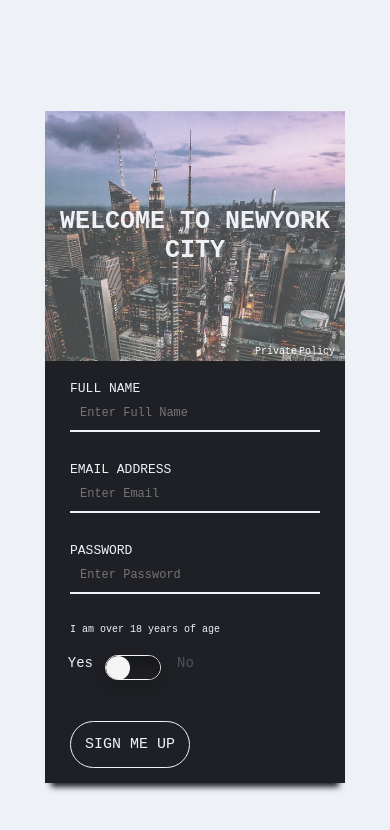
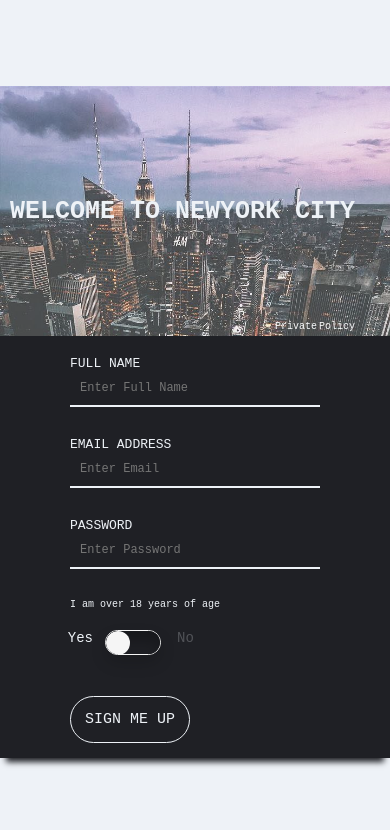
Before and after one commit to emmypuch/Login-Page, a plain HTML site: page index.html in a window 390 px wide. Drawn offline with Linux system fonts and the light colour scheme.

Commit message:
modified main.css

```diff
--- a/main.css
+++ b/main.css
@@ -269,11 +269,16 @@ button:hover {
 /*responsiveness*/
 
 @media (max-width: 700px) {
+  #flex-container {
+    padding: 0;
+    flex-basis: 100%;
+  }
+
   .flex-wrapper {
     flex-direction: column;
-    max-width: 300px;
+    max-width: 100%;
     height: auto;
-    margin-top: 50px;
+    margin-top: 0px;
   }
 
   .flex-wrapper .flex-left {
@@ -339,3 +344,11 @@ button:hover {
     font-family: monospace;
   }
 }
+
+/* @media (max-width: 425px) {
+  .flex-left .flex-left-title h2 {
+    font-size: 20px;
+    text-align: center;
+    font-family: monospace;
+  }
+} */
```
